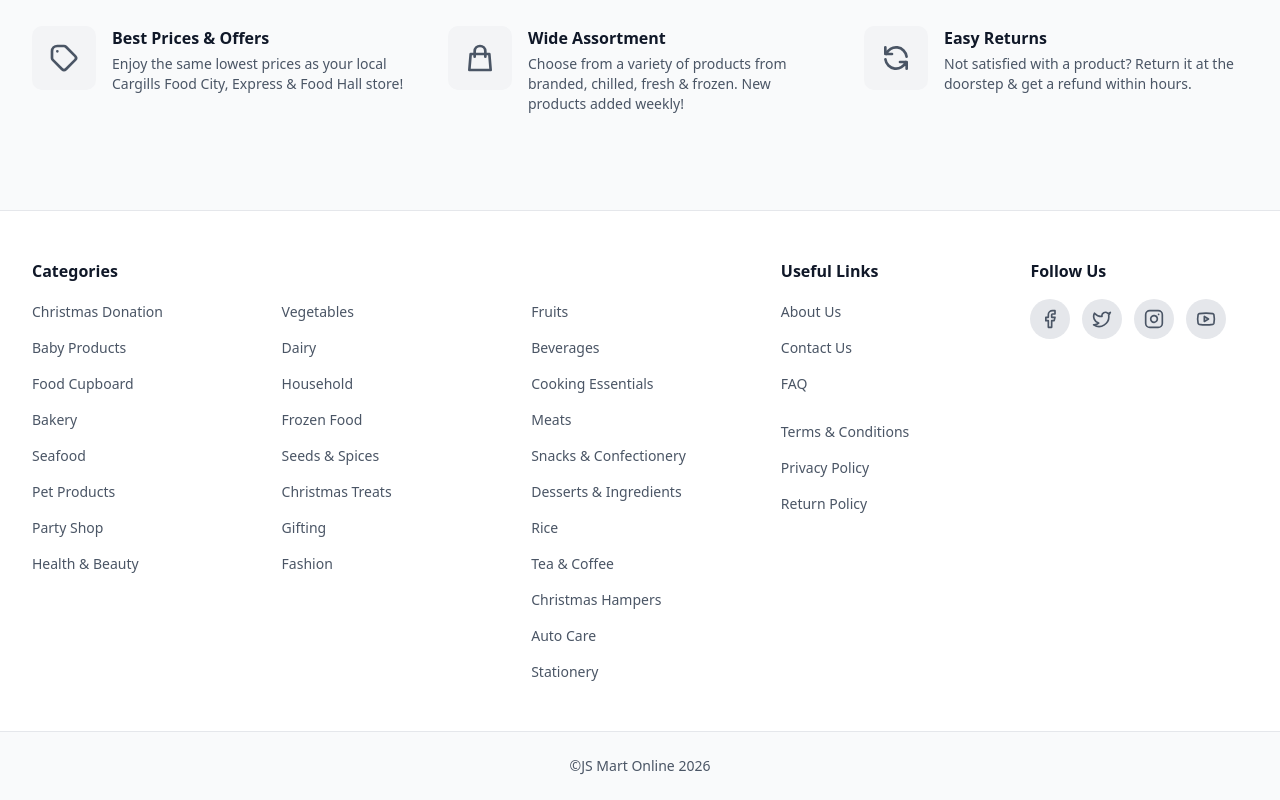
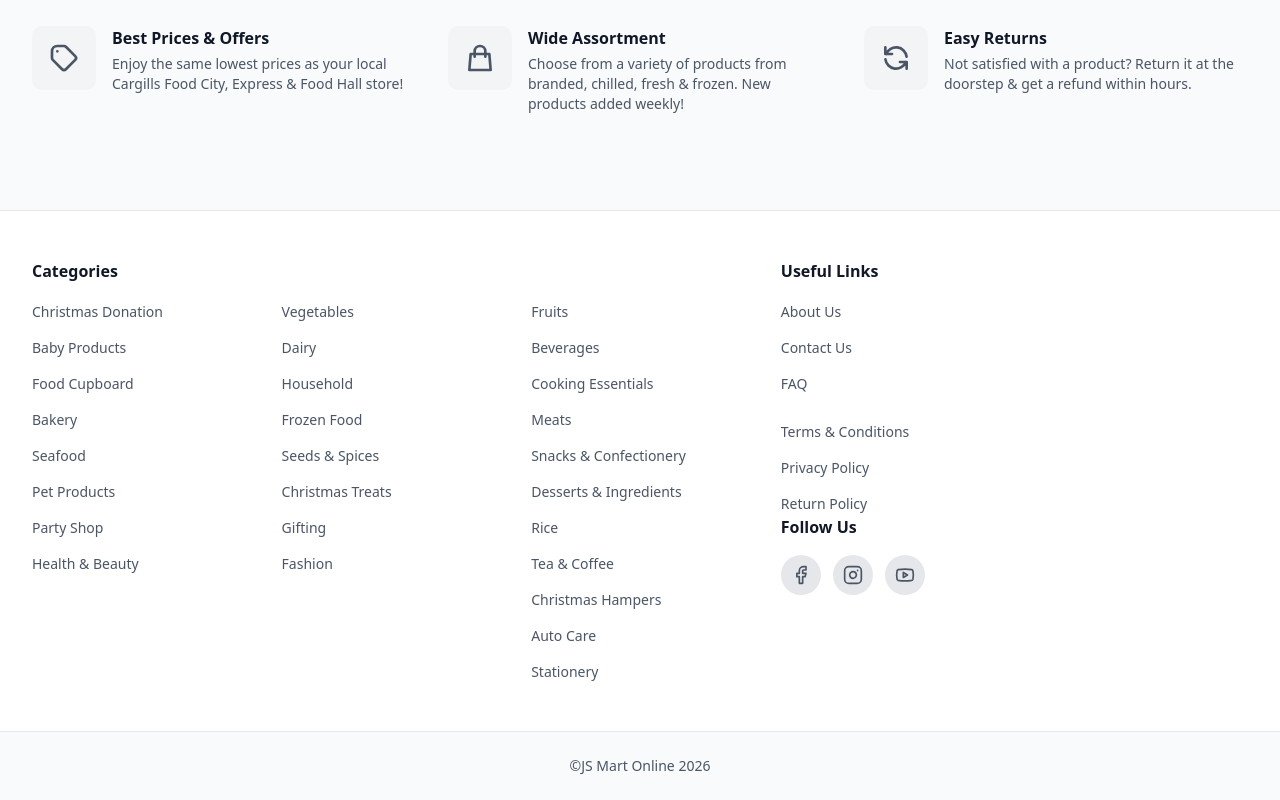
Before and after one commit to pandiyanpvt/JS-Mart-ECom, a Next.js app: page / in a window 1280 px wide. Shown: the part 2688-3488 px from the top of the page. Built offline with nearby package versions, Linux system fonts and the light colour scheme.

Commit message:
modified

```diff
--- a/src/components/layout/footer.tsx
+++ b/src/components/layout/footer.tsx
@@ -1,98 +1,5 @@
-// "use client";
-
-// const navigation = {
-//   footer_navigation: {
-//     shop: [
-//       { name: "All Products", href: "/products" },
-//       { name: "Christmas Donation", href: "/products?category=donation" },
-//       { name: "Fresh Vegetables", href: "/products?category=vegetables" },
-//       { name: "Fruits", href: "/products?category=fruits" },
-//     ],
-//     account: [
-//       { name: "My Account", href: "/account" },
-//       { name: "Orders", href: "/orders" },
-//       { name: "Wishlist", href: "/wishlist" },
-//       { name: "Track Order", href: "/track-order" },
-//     ],
-//     company: [
-//       { name: "About Us", href: "/about" },
-//       { name: "Contact Us", href: "/contact" },
-//       { name: "Privacy Policy", href: "/privacy-policy" },
-//       { name: "Terms & Conditions", href: "/terms" },
-//     ],
-//   },
-// };
-
-// export default function Footer() {
-//   return (
-//     <footer aria-labelledby="footer-heading" className="mt-8 bg-gray-900">
-//       <h2 id="footer-heading" className="sr-only">
-//         Footer
-//       </h2>
-
-//       <div className="mx-auto max-w-7xl px-4 sm:px-6 lg:px-8 hidden sm:block">
-//         <div className="py-20 xl:grid xl:grid-cols-3 xl:gap-8">
-//           <div className="grid grid-cols-2 gap-8 xl:col-span-2">
-
-//             {/* Shop */}
-//             <div>
-//               <h3 className="text-sm font-medium text-white">Shop</h3>
-//               <ul role="list" className="mt-6 space-y-4">
-//                 {navigation.footer_navigation.shop.map((item) => (
-//                   <li key={item.name} className="text-sm">
-//                     <a href={item.href} className="text-gray-300 hover:text-white">
-//                       {item.name}
-//                     </a>
-//                   </li>
-//                 ))}
-//               </ul>
-//             </div>
-
-//             {/* Account */}
-//             <div>
-//               <h3 className="text-sm font-medium text-white">Account</h3>
-//               <ul role="list" className="mt-6 space-y-4">
-//                 {navigation.footer_navigation.account.map((item) => (
-//                   <li key={item.name} className="text-sm">
-//                     <a href={item.href} className="text-gray-300 hover:text-white">
-//                       {item.name}
-//                     </a>
-//                   </li>
-//                 ))}
-//               </ul>
-//             </div>
-
-//             {/* Company */}
-//             <div>
-//               <h3 className="text-sm font-medium text-white">Company</h3>
-//               <ul role="list" className="mt-6 space-y-4">
-//                 {navigation.footer_navigation.company.map((item) => (
-//                   <li key={item.name} className="text-sm">
-//                     <a href={item.href} className="text-gray-300 hover:text-white">
-//                       {item.name}
-//                     </a>
-//                   </li>
-//                 ))}
-//               </ul>
-//             </div>
-
-//           </div>
-//         </div>
-
-//         {/* Bottom bar */}
-//         <div className="border-t border-gray-800 py-10">
-//           <p className="text-sm text-gray-400">
-//             &copy; {new Date().getFullYear()} JS Mart. All rights reserved.
-//           </p>
-//         </div>
-//       </div>
-//     </footer>
-//   );
-// }
-
-
 import React from "react";
-import { Facebook, Twitter, Instagram, Youtube } from "lucide-react";
+import { Facebook, Instagram, Youtube } from "lucide-react";
 
 const navigation = {
   categories: [
@@ -267,34 +174,10 @@ export default function Footer() {
                 ))}
               </ul>
 
-              {/* <div className="mt-6">
-                <h4 className="font-semibold text-gray-900 mb-3">Payment Methods</h4>
-                <div className="flex gap-2">
-                  <img src="/api/placeholder/60/40" alt="Visa" className="h-8 border border-gray-200 rounded" />
-                  <img src="/api/placeholder/60/40" alt="Mastercard" className="h-8 border border-gray-200 rounded" />
-                </div>
-              </div> */}
-            </div>
-
-            {/* Download App & Social */}
-            <div>
-              {/* <h3 className="font-semibold text-gray-900 mb-4">Download App</h3>
-              <div className="space-y-3 mb-6">
-                <a href="#" className="block">
-                  <img src="/images/footer/google.png" alt="Google Play" className="h-10" />
-                </a>
-                <a href="#" className="block">
-                  <img src="/images/footer/appstore.png" alt="App Store" className="h-10" />
-                </a>
-              </div> */}
-
               <h3 className="font-semibold text-gray-900 mb-4">Follow Us</h3>
               <div className="flex gap-3">
                 <a href="#" className="w-10 h-10 bg-gray-200 rounded-full flex items-center justify-center hover:bg-lime-600 transition-colors">
                   <Facebook className="w-5 h-5 text-gray-600" />
-                </a>
-                <a href="#" className="w-10 h-10 bg-gray-200 rounded-full flex items-center justify-center hover:bg-lime-600 transition-colors">
-                  <Twitter className="w-5 h-5 text-gray-600" />
                 </a>
                 <a href="#" className="w-10 h-10 bg-gray-200 rounded-full flex items-center justify-center hover:bg-lime-600 transition-colors">
                   <Instagram className="w-5 h-5 text-gray-600" />
```
